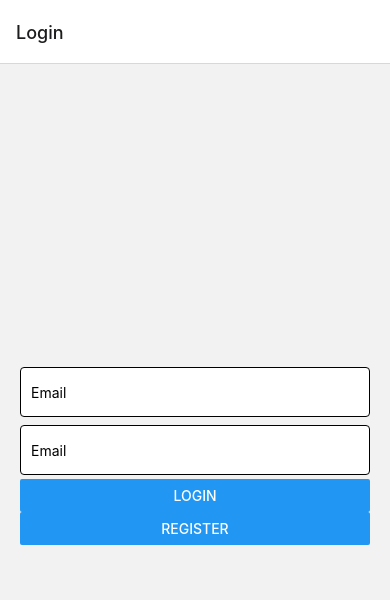
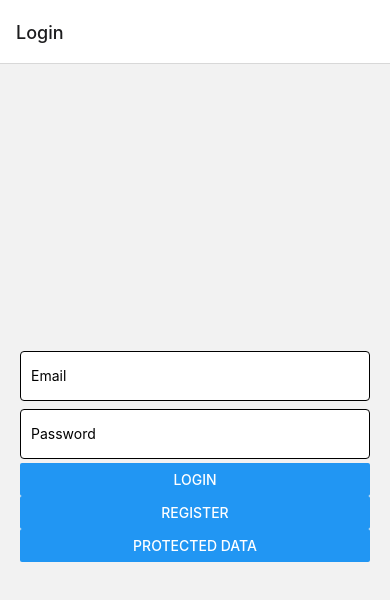
Before and after one commit to telka1999/MERN_RN_Chat_App, a React Native app in the folder app/: screen /Home in a window 390 px wide. Shown: the top 600 px of the page. Built offline with nearby package versions, Linux system fonts and the light colour scheme; no server answers.

Commit message:
Added Home screen, protectet routes and hooke to get user from firebase

```diff
--- a/app/App.js
+++ b/app/App.js
@@ -1,15 +1,4 @@
-import { NavigationContainer } from "@react-navigation/native";
-import { Login } from "./screens/Login";
-import { createNativeStackNavigator } from "@react-navigation/native-stack";
-
+import { RootNavigation } from "./navigation";
 export default function App() {
-  const Stack = createNativeStackNavigator();
-
-  return (
-    <NavigationContainer>
-      <Stack.Navigator initialRouteName="Login">
-        <Stack.Screen name="Login" component={Login} />
-      </Stack.Navigator>
-    </NavigationContainer>
-  );
+  return <RootNavigation />;
 }
--- /dev/null
+++ b/app/navigation/authStack.jsx
@@ -0,0 +1,13 @@
+import { createNativeStackNavigator } from "@react-navigation/native-stack";
+import { Login } from "../screens/Login";
+import { NavigationContainer } from "@react-navigation/native";
+const Stack = createNativeStackNavigator();
+export const AuthStack = () => {
+  return (
+    <NavigationContainer>
+      <Stack.Navigator>
+        <Stack.Screen name="Login" component={Login} />
+      </Stack.Navigator>
+    </NavigationContainer>
+  );
+};
--- /dev/null
+++ b/app/navigation/index.jsx
@@ -0,0 +1,7 @@
+import { useAuth } from "../utils/hooks/useAuth";
+import { UserStack } from "./serStack";
+import { AuthStack } from "./authStack";
+export const RootNavigation = () => {
+  const { user } = useAuth();
+  return user ? <UserStack /> : <AuthStack />;
+};
--- /dev/null
+++ b/app/navigation/serStack.jsx
@@ -0,0 +1,13 @@
+import { NavigationContainer } from "@react-navigation/native";
+import { createNativeStackNavigator } from "@react-navigation/native-stack";
+import { Home } from "../screens/Home";
+const Stack = createNativeStackNavigator();
+export const UserStack = () => {
+  return (
+    <NavigationContainer>
+      <Stack.Navigator>
+        <Stack.Screen name="Home" component={Home} />
+      </Stack.Navigator>
+    </NavigationContainer>
+  );
+};
--- /dev/null
+++ b/app/screens/Home.jsx
@@ -0,0 +1,25 @@
+import { View, Text, Button } from "react-native";
+import { useState } from "react";
+export const Home = () => {
+  const [data, setData] = useState(null);
+  const fetchData = async () => {
+    try {
+      const res = await fetch("http://10.0.2.2:5000/api/users/register", {
+        method: "POST",
+        redirect: "follow",
+      });
+      const data = await res.json();
+      setData(data);
+      console.log(data);
+    } catch (error) {
+      console.log(error);
+    }
+  };
+  return (
+    <View>
+      <Text>Home</Text>
+      <Button onPress={fetchData} title="Protected DataI" />
+      <Text>{data ? data.message : ""}</Text>
+    </View>
+  );
+};
--- a/app/screens/Login.jsx
+++ b/app/screens/Login.jsx
@@ -2,6 +2,7 @@ import {
   View,
   StyleSheet,
   TextInput,
+  Text,
   ActivityIndicator,
   Button,
 } from "react-native";
@@ -26,6 +27,7 @@ export const Login = () => {
       });
       const data = await res.json();
       setData(data);
+      console.log(data);
     } catch (error) {
       console.log(error);
     }
@@ -34,7 +36,7 @@ export const Login = () => {
     setLoading(true);
     try {
       const res = await signInWithEmailAndPassword(auth, email, password);
-      console.log(res);
+      console.log(res.user);
     } catch (error) {
       console.log(error);
     } finally {
@@ -66,7 +68,7 @@ export const Login = () => {
         value={password}
         onChangeText={(text) => setPassword(text)}
         style={style.input}
-        placeholder="Email"
+        placeholder="Password"
         autoCapitalize="none"
       ></TextInput>
       {loading ? (
@@ -75,8 +77,10 @@ export const Login = () => {
         <>
           <Button title="Login" onPress={login} />
           <Button title="Register" onPress={register} />
+          <Button title="Protected Data" onPress={fetchData} />
         </>
       )}
+      <Text>{data ? data.message : ""}</Text>
     </View>
   );
 };
--- /dev/null
+++ b/app/utils/hooks/useAuth.js
@@ -0,0 +1,20 @@
+import { useState, useEffect } from "react";
+import { firebaseAuth } from "../../config/firebase";
+import { onAuthStateChanged } from "firebase/auth";
+const auth = firebaseAuth;
+export const useAuth = () => {
+  const [user, setUser] = useState(null);
+  useEffect(() => {
+    const unsubscribeFromAuthStatuChanged = onAuthStateChanged(auth, (user) => {
+      if (user) {
+        setUser(user);
+      } else {
+        setUser(null);
+      }
+    });
+    return unsubscribeFromAuthStatuChanged;
+  }, []);
+  return {
+    user,
+  };
+};
```
